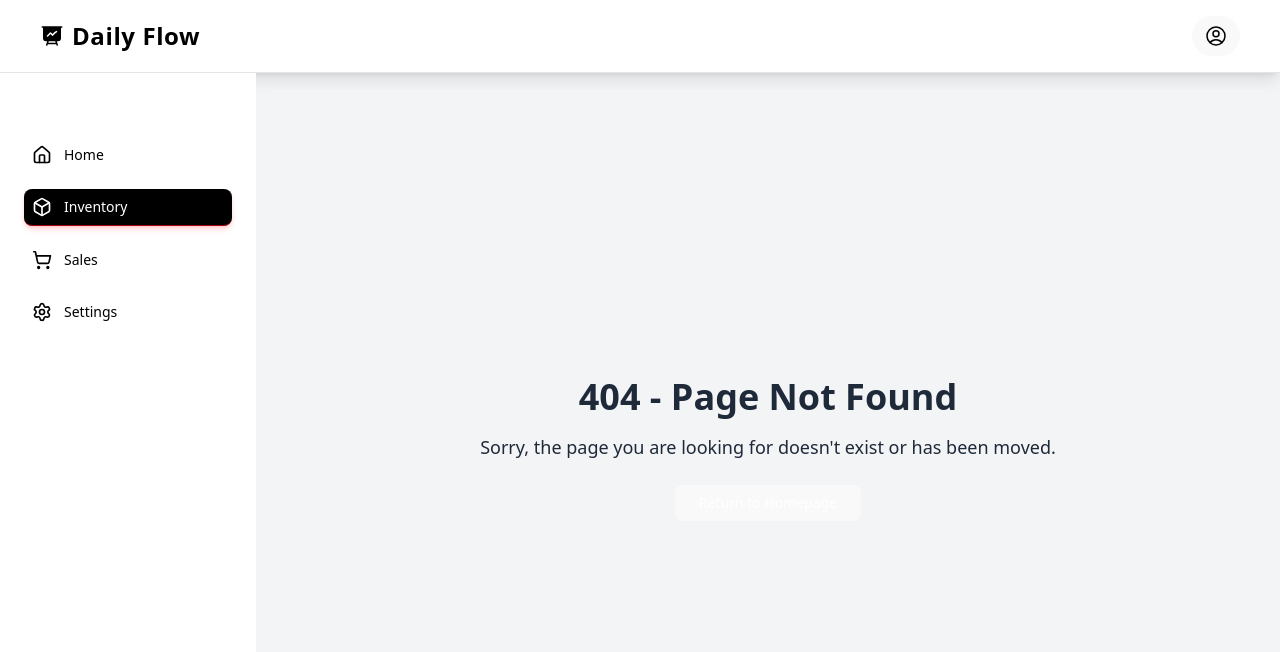
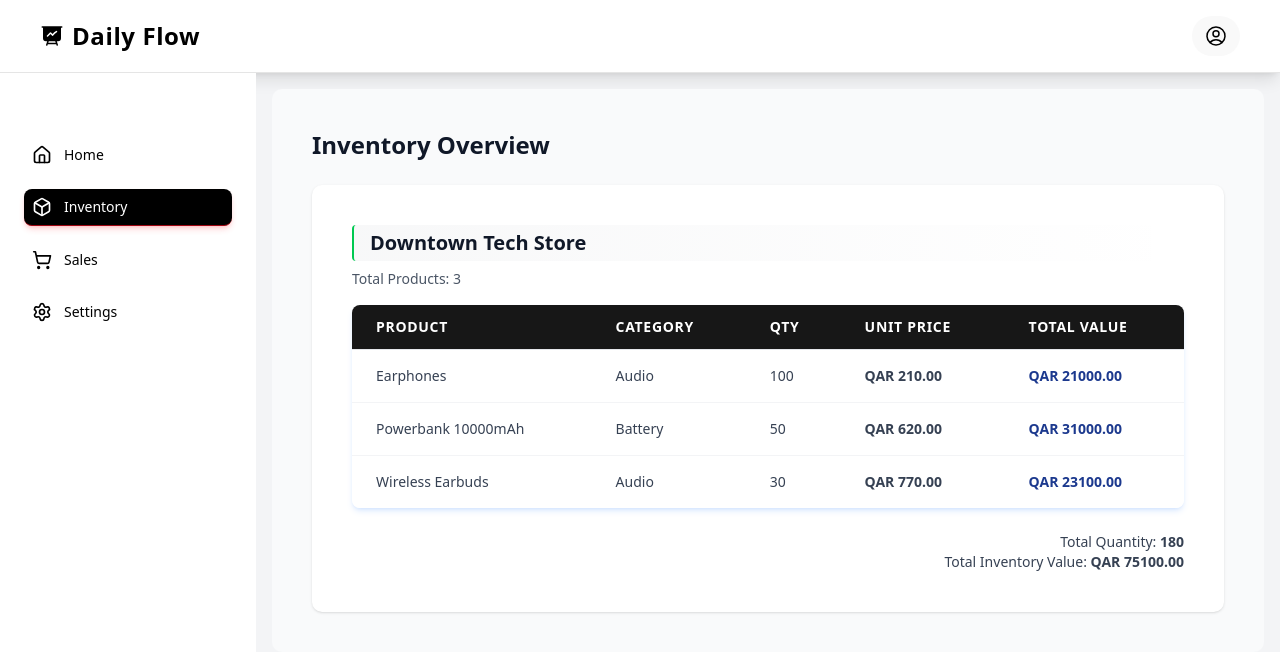
Before and after one commit to adnanadil377/daily-sales-tracker, a React (Vite) app in the folder frontend/: page /inventory/retailor/1/sales in a window 1280 px wide. Before the commit this address had no page. Shown: the top 652 px of the page. Built offline with nearby package versions, Linux system fonts and the light colour scheme.

Commit message:
inventory version 1

```diff
--- a/frontend/src/App.tsx
+++ b/frontend/src/App.tsx
@@ -6,6 +6,7 @@ import Inventory from "./pages/navigations/inventory/Inventory"
 import Units from "./pages/navigations/units/Units"
 import SalesReport from "./pages/navigations/units/salesReport/SalesReport"
 import DailySales from "./pages/navigations/units/dailySales/DailySales"
+import StoreInventory from "./pages/navigations/inventory/storeInventory/StoreInventory"
 
 function App() {
 
@@ -19,6 +20,7 @@ function App() {
             <Route path="/units" element={<Units />}/>
             <Route path="units/merchandiser/:id/sales" element={<SalesReport />} />
             <Route path="/units/merchandiser/:partnerId/sales/:reportId/dailysales" element={<DailySales />} />
+            <Route path="/inventory/retailor/:retailPartnerId/sales/" element={<StoreInventory />} />
             <Route path="*" element={<PageNotFound />}/>
           </Route>
         </Routes>
--- a/frontend/src/pages/components/header/Header.tsx
+++ b/frontend/src/pages/components/header/Header.tsx
@@ -21,7 +21,6 @@ const Header: React.FC<HeaderProps> = ({ onMenuClick }) => {
           className="md:hidden p-2 rounded hover:bg-amber-600"
           aria-label="Toggle sidebar menu"
         >
-          <Menu size={24} className="text-amber-100" />
         </button>
 
         {/* Title */}
--- a/frontend/src/pages/navigations/dashboard/data.ts
+++ /dev/null
@@ -1,71 +0,0 @@
-type Payment = {
-  id: string
-  amount: number
-  status: "pending" | "processing" | "success" | "failed"
-  email: string
-}
-type DailySales = {
-  id: string
-  productName: string
-  discount: "discount" |  "cashback"
-  discountamount: string
-  qty:number
-  price: string
-}
-type Inventory = {
-    id: string
-    productName: string
-    qty:number
-    price: string
-}
-
-export const payments: Payment[] = [
-  {
-    id: "728ed52f",
-    amount: 100,
-    status: "pending",
-    email: "m@example.com",
-  },
-  {
-    id: "489e1d42",
-    amount: 125,
-    status: "processing",
-    email: "example@gmail.com",
-  },
-  // ...
-]
-export const dailySales: DailySales[] = [
-  {
-    id: "728ed52f",
-    productName: "projector",
-    qty: 10,
-    discount: "discount",
-    discountamount: "100",
-    price: "1000",
-  },
-  {
-    id: "728sed52f",
-    productName: "earphone",
-    qty:100,
-    discount: "discount",
-    discountamount: "10",
-    price: "100",
-  },
-  // ...
-]
-
-export const inventory: Payment[] = [
-  {
-    id: "728ed52f",
-    amount: 100,
-    status: "pending",
-    email: "m@example.com",
-  },
-  {
-    id: "489e1d42",
-    amount: 125,
-    status: "processing",
-    email: "example@gmail.com",
-  },
-  // ...
-]
--- a/frontend/src/pages/navigations/inventory/Inventory.tsx
+++ b/frontend/src/pages/navigations/inventory/Inventory.tsx
@@ -1,27 +1,108 @@
-import ComingSoon from "@/pages/components/comingsoon/comingSoon"
-import PageContainer from "@/pages/components/pagecontainer/PageContainer"
+import React from "react";
+import PageContainer from "@/pages/components/pagecontainer/PageContainer";
+import { inventories } from "../../../../data";
+import { useNavigate } from "react-router-dom";
+import type { InventoryItem } from "data";
+
+const InventorySummary = ({ inventories }: { inventories: InventoryItem[] }) => {
+  const totalQuantity = inventories.reduce((total, p) => total + p.totalQuantity, 0);
+  const totalValue = inventories.reduce((total, p) => total + p.totalValue, 0).toFixed(2);
+
+  return (
+    <div className="p-4 text-sm  border-b text-">
+      <p >
+        Total Quantity: <strong className="text-blue-900">{totalQuantity}</strong>
+      </p>
+      <p>
+        Total Inventory Value: <strong className="text-blue-900">QAR {totalValue}</strong>
+      </p>
+    </div>
+  );
+};
+
+const MobileInventoryCard = ({
+  item,
+  onClick,
+}: {
+  item: InventoryItem;
+  onClick: (retailPartnerId: number) => void;
+}) => (
+  <div
+    className="p-4 rounded-xl shadow shadow-red-500/10 bg-gradient-to-br from-white to-blue-50/30 transition hover:shadow-md cursor-pointer"
+    onClick={() => onClick(item.retailPartnerId)}
+  >
+    <div className="flex justify-between items-center border-b border-gray-200 pb-2 mb-2">
+      <h3 className="font-semibold text-gray-800 text-base">{item.storeName}</h3>
+      <div className="text-sm text-blue-700 bg-blue-100 px-2 py-0.5 rounded-full font-medium">
+        QTY: {item.totalQuantity}
+      </div>
+    </div>
+
+    <div className="text-sm text-gray-700">
+      <p className="mb-1">Retail Partner ID:</p>
+      <p className="font-semibold text-gray-900">{item.retailPartnerId}</p>
+
+      <p className="mt-2 mb-1">Inventory Value:</p>
+      <p className="font-bold text-blue-800">QAR {item.totalValue.toFixed(2)}</p>
+    </div>
+  </div>
+);
 
 const Inventory = () => {
+  const navigate = useNavigate();
+
+  const handleRowClick = (retailPartnerId: number) => {
+    navigate(`/inventory/retailor/${retailPartnerId}/sales`);
+  };
+
   return (
     <PageContainer title="Inventory">
-        <div className="mt-6 overflow-auto shadow-md rounded-md ">
-          <table className="w-full">
-            <thead className=" bg-neutral-900 text-white shadow-red-600">
-              <th className="px-6 py-3 text-left text-sm font-semibold uppercase tracking-wider">Product ID</th>
-              <th className="px-6 py-3 text-left text-sm font-semibold uppercase tracking-wider">Product Name</th>
-              <th className="px-6 py-3 text-left text-sm font-semibold uppercase tracking-wider">QTY</th>
-              <th className="px-6 py-3 text-left text-sm font-semibold uppercase tracking-wider">Selling Price</th>
-            </thead>
-            <tbody>
-              <td className="px-6 py-4 text-sm text-gray-700">10001</td>
-              <td className="px-6 py-4 text-sm text-gray-700">10001</td>
-              <td className="px-6 py-4 text-sm text-gray-700">10001</td>
-              <td className="px-6 py-4 text-sm text-gray-700">10001</td>
-            </tbody>
-          </table>
-        </div>
+      {/* Mobile Summary */}
+      <div className="mt-6 md:hidden">
+        <InventorySummary inventories={inventories} />
+      </div>
+
+      {/* Desktop Table */}
+      <div className="mt-6 overflow-auto shadow-md rounded-md shadow-blue-500/15 hidden md:block">
+        <table className="min-w-full bg-white">
+          <thead className="bg-neutral-900 text-white">
+            <tr>
+              <th className="px-6 py-3 text-left text-sm font-medium">Retail Partner ID</th>
+              <th className="px-6 py-3 text-left text-sm font-medium">Store</th>
+              <th className="px-6 py-3 text-left text-sm font-medium">Quantity</th>
+              <th className="px-6 py-3 text-left text-sm font-medium">Inventory Value</th>
+            </tr>
+          </thead>
+          <tbody>
+            {inventories.map((item) => (
+              <tr
+                key={item.retailPartnerId}
+                className="hover:bg-gray-100 transition-colors border-b cursor-pointer"
+                onClick={() => handleRowClick(item.retailPartnerId)}
+              >
+                <td className="px-6 py-4 text-sm text-gray-700">{item.retailPartnerId}</td>
+                <td className="px-6 py-4 text-sm text-gray-700">{item.storeName}</td>
+                <td className="px-6 py-4 text-sm text-gray-700">{item.totalQuantity}</td>
+                <td className="px-6 py-4 text-sm text-gray-700">{item.totalValue}</td>
+              </tr>
+            ))}
+          </tbody>
+        </table>
+      </div>
+
+      {/* Mobile Cards */}
+      <div className="md:hidden space-y-4 mt-6 px-4">
+        {inventories.map((item) => (
+          <MobileInventoryCard key={item.retailPartnerId} item={item} onClick={handleRowClick} />
+        ))}
+      </div>
+
+      {/* Desktop Summary */}
+      <div className="mt-6 text-right hidden md:block">
+        <InventorySummary inventories={inventories} />
+      </div>
     </PageContainer>
-  )
-}
+  );
+};
 
-export default Inventory
+export default Inventory;
--- /dev/null
+++ b/frontend/src/pages/navigations/inventory/storeInventory/StoreInventory.tsx
@@ -0,0 +1,136 @@
+import React from "react";
+import { useParams } from "react-router-dom";
+import PageContainer from "@/pages/components/pagecontainer/PageContainer";
+import { InventoryDetailsByStore } from "../../../../../data";
+
+const RetailorInventorySales: React.FC = () => {
+  const { retailPartnerId } = useParams<{ retailPartnerId: string }>();
+  const storeInventory = InventoryDetailsByStore.find(
+    (store) => store.retailPartnerId === Number(retailPartnerId)
+  );
+
+  if (!storeInventory) {
+    return (
+      <PageContainer title="Store Inventory">
+        <p className="text-red-500 text-sm mt-4">Store not found.</p>
+      </PageContainer>
+    );
+  }
+
+  return (
+    <PageContainer title="Inventory Overview">
+      <div className="p-4 space-y-4 ">
+        {/* Header */}
+        <div className="hidden md:block">
+          <h2 className="text-xl font-semibold border-l-2 pl-4 py-1 border-green-500 bg-gradient-to-r from-gray-500/5 to-transparent rounded">
+            {storeInventory.storeName}
+          </h2>
+          <p className="text-sm text-gray-600 pt-2">Total Products: {storeInventory.products.length}</p>
+        </div>
+        <div className="md:hidden flex justify-between border-l-2 pl-4 pb-4 border-green-500 bg-gradient-to-r from-gray-500/5 to-transparent rounded">
+            <div className="mt-6 text-sm text-gray-700">
+                <h2 className="text-xl font-semibold">
+            {storeInventory.storeName}
+          </h2>
+          <p>
+            Total Quantity:{" "}
+            <strong>
+              {storeInventory.products.reduce((total, p) => total + p.quantity, 0)}
+            </strong>
+          </p>
+          <p>
+            Total Inventory Value:{" "}
+            <strong>
+              QAR{" "}
+              {storeInventory.products
+                .reduce((total, p) => total + p.totalValue, 0)
+                .toFixed(2)}
+            </strong>
+          </p>
+        </div>
+        </div>
+
+        {/* Desktop Table */}
+        <div className="hidden md:block overflow-auto shadow-md rounded-md shadow-blue-500/15">
+          <table className="min-w-full table-auto bg-white divide-y divide-gray-200">
+            <thead className="bg-neutral-900 text-white">
+              <tr>
+                <th className="px-6 py-3 text-left text-sm font-semibold uppercase tracking-wider">Product</th>
+                <th className="px-6 py-3 text-left text-sm font-semibold uppercase tracking-wider">Category</th>
+                <th className="px-6 py-3 text-left text-sm font-semibold uppercase tracking-wider">Qty</th>
+                <th className="px-6 py-3 text-left text-sm font-semibold uppercase tracking-wider">Unit Price</th>
+                <th className="px-6 py-3 text-left text-sm font-semibold uppercase tracking-wider">Total Value</th>
+              </tr>
+            </thead>
+            <tbody className="divide-y divide-gray-100">
+              {storeInventory.products.map((product, index) => (
+                <tr key={index}>
+                  <td className="px-6 py-4 text-sm text-gray-700">{product.productName}</td>
+                  <td className="px-6 py-4 text-sm text-gray-700">{product.category}</td>
+                  <td className="px-6 py-4 text-sm text-gray-700">{product.quantity}</td>
+                  <td className="px-6 py-4 text-sm text-gray-700 font-semibold">QAR {product.unitSellingPrice.toFixed(2)}</td>
+                  <td className="px-6 py-4 text-sm text-blue-900 font-bold">QAR {product.totalValue.toFixed(2)}</td>
+                </tr>
+              ))}
+            </tbody>
+          </table>
+        </div>
+
+        {/* Mobile Cards */}
+        <div className="md:hidden space-y-4">
+          {storeInventory.products.map((product, index) => (
+            <div
+              key={index}
+              className="p-4 rounded-xl shadow shadow-red-500/10 bg-gradient-to-br from-white to-blue-50/30 transition hover:shadow-md"
+            >
+              <div className="flex justify-between items-center border-b border-gray-200 pb-2 mb-2">
+                <h3 className="font-semibold text-gray-800 text-base">{product.productName}</h3>
+                <div className="text-sm text-blue-700 bg-blue-100 px-2 py-0.5 rounded-full font-medium">
+                  QTY: {product.quantity}
+                </div>
+              </div>
+
+              <div className="grid grid-cols-2 gap-4 text-sm text-gray-700">
+                <div>
+                  <p className="mb-1">Category:</p>
+                  <p className="font-semibold text-gray-900">{product.category}</p>
+
+                  <p className="mt-2 mb-1">Unit Price:</p>
+                  <p className="font-semibold text-blue-900">QAR {product.unitSellingPrice.toFixed(2)}</p>
+                </div>
+
+                <div>
+                  <p className="mb-1">Total Value:</p>
+                  <p className="font-bold text-green-900">
+                    QAR {product.totalValue.toFixed(2)}
+                  </p>
+                </div>
+              </div>
+            </div>
+          ))}
+        </div>
+
+        {/* Totals */}
+        <div className="mt-6 text-right text-sm text-gray-700 hidden md:block">
+          <p>
+            Total Quantity:{" "}
+            <strong>
+              {storeInventory.products.reduce((total, p) => total + p.quantity, 0)}
+            </strong>
+          </p>
+          <p>
+            Total Inventory Value:{" "}
+            <strong>
+              QAR{" "}
+              {storeInventory.products
+                .reduce((total, p) => total + p.totalValue, 0)
+                .toFixed(2)}
+            </strong>
+          </p>
+        </div>
+      </div>
+    </PageContainer>
+  );
+};
+
+export default RetailorInventorySales;
--- a/frontend/src/pages/navigations/units/Units.tsx
+++ b/frontend/src/pages/navigations/units/Units.tsx
@@ -14,7 +14,7 @@ const Units: React.FC = () => {
     <PageContainer title="Retail Partner">
       <div className="p-4">
         <div className="flex py-2 rounded-xl mb-4">
-        <h2 className="text-lg font-extrabold text-neutral-800 tracking-tight border-l-2 border-green-500 bg-gradient-to-r from-green-500/10 to-transparent rounded-lg py-2 pl-4">
+        <h2 className="text-lg font-extrabold text-neutral-800 tracking-tight border-l-2 border-green-500 bg-gradient-to-r from-gray-500/5 to-transparent rounded-lg py-2 pl-4">
           All Partners {" "}
         <span className="">
           # {retailPartners.length}
--- a/frontend/src/pages/navigations/units/dailySales/DailySales.tsx
+++ b/frontend/src/pages/navigations/units/dailySales/DailySales.tsx
@@ -26,7 +26,7 @@ const DailySalesPage: React.FC = () => {
     <PageContainer title={`Sales Report – ${formattedDate}`}>
       <div className="p-4 space-y-4">
         <div>
-          <h2 className="text-xl font-semibold border-l-2 pl-4 py-1 border-green-500 bg-gradient-to-r from-green-500/5 to-transparent rounded">
+          <h2 className="text-xl font-semibold border-l-2 pl-4 py-1 border-green-500 bg-gradient-to-r from-gray-500/5 to-transparent rounded">
             {partner.merchandiser}
           </h2>
           <p className="text-sm text-gray-600">{partner.store} – {partner.location}</p>
--- a/frontend/src/pages/navigations/units/salesReport/SalesReport.tsx
+++ b/frontend/src/pages/navigations/units/salesReport/SalesReport.tsx
@@ -15,9 +15,13 @@ const SalesReport: React.FC = () => {
 
   const navigate = useNavigate();
 
-const handleRowClick = (report: DailySalesReport) => {
-  navigate(`/units/merchandiser/${id}/sales/${report.Salesid}/dailysales`);
-};
+  if (!partner) {
+    return <div className="p-4 text-red-600">No merchandiser found with ID: {id}</div>;
+  }
+
+  const handleRowClick = (report: DailySalesReport) => {
+    navigate(`/units/merchandiser/${partner.id}/sales/${report.Salesid}/dailysales`);
+  };
 
   if (!partner) {
     return <div className="p-4 text-red-600">No merchandiser found with ID: {id}</div>;
@@ -26,7 +30,7 @@ const handleRowClick = (report: DailySalesReport) => {
   return (
     <PageContainer title={`Sales Report #${partner.id}`}>
       <div className="p-4">
-        <h1 className="text-2xl border-l-2 pl-4 py-1 z-10 border-green-500 bg-gradient-to-r from-green-500/5 via-transparent to-transparent font-semibold rounded"> {partner.merchandiser}</h1>
+        <h1 className="text-2xl border-l-2 pl-4 py-1 z-10 border-green-500 bg-gradient-to-r from-gray-500/5 via-transparent to-transparent font-semibold rounded"> {partner.merchandiser}</h1>
         <p className="text-lg">
           <span className="text-xs">{partner.store}</span> –{" "}
           <span className="text-xs">{partner.location}</span>
```
